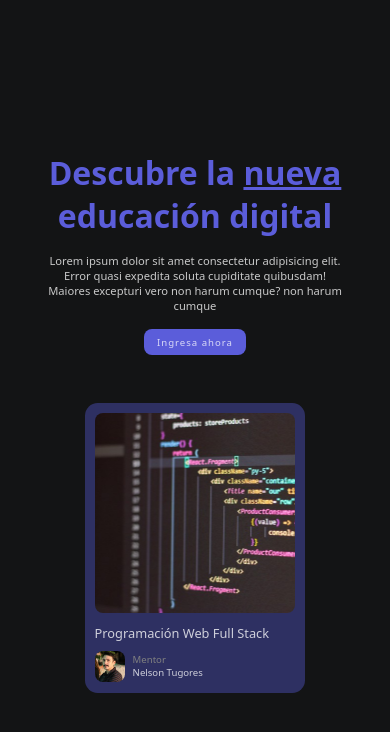
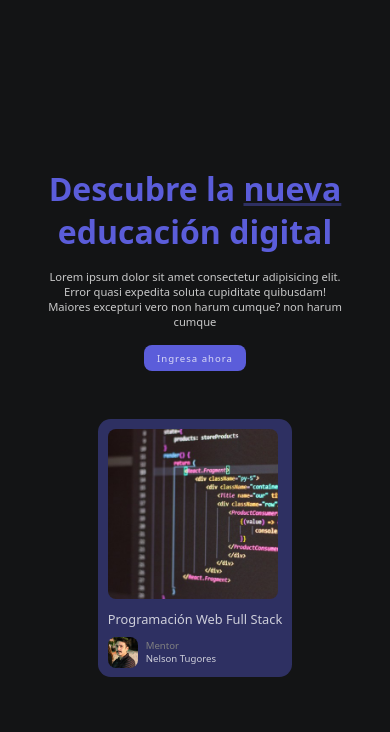
Before and after one commit to CNF1993/practica-media2, a plain HTML site: page index.html in a window 390 px wide. Drawn offline with Linux system fonts and the light colour scheme.

Commit message:
change media

```diff
--- a/mediaqueries.css
+++ b/mediaqueries.css
@@ -14,4 +14,9 @@
     .hero-text {
         text-align: center;
     }
+
+    .img-card {
+        width: 170px;
+        height: 170px;
+    }
 }
--- a/style.css
+++ b/style.css
@@ -16,6 +16,7 @@
 
 main {
     height: 100vh;
+    min-height: 100%;
     width: 100vw;
     background: var(--black);
     display: flex;
@@ -31,7 +32,7 @@ main {
     align-items: center;
 }
 
-.hero-text, .hero-card {
+.hero-text {
     width: 300px;
 }
 
@@ -42,7 +43,7 @@ h1 {
 }
 
 h1 span {
-    text-decoration: underline;
+    text-decoration: underline var(--blue2);
 }
 
 p {
@@ -72,8 +73,6 @@ button:hover {
 }
 
 .hero-card {
-    width: 220px;
-    height: 290px;
     background: var(--blue2);
     padding: .6rem;
     border-radius: .8rem;
@@ -86,8 +85,8 @@ button:hover {
 }
 
 .img-card {
-    width: 100%;
-    height: 200px;
+    width: 220px;
+    height: 220px;
     background: url(/img/imgCard.jpg);
     background-size: cover;
     background-position: center;
```
